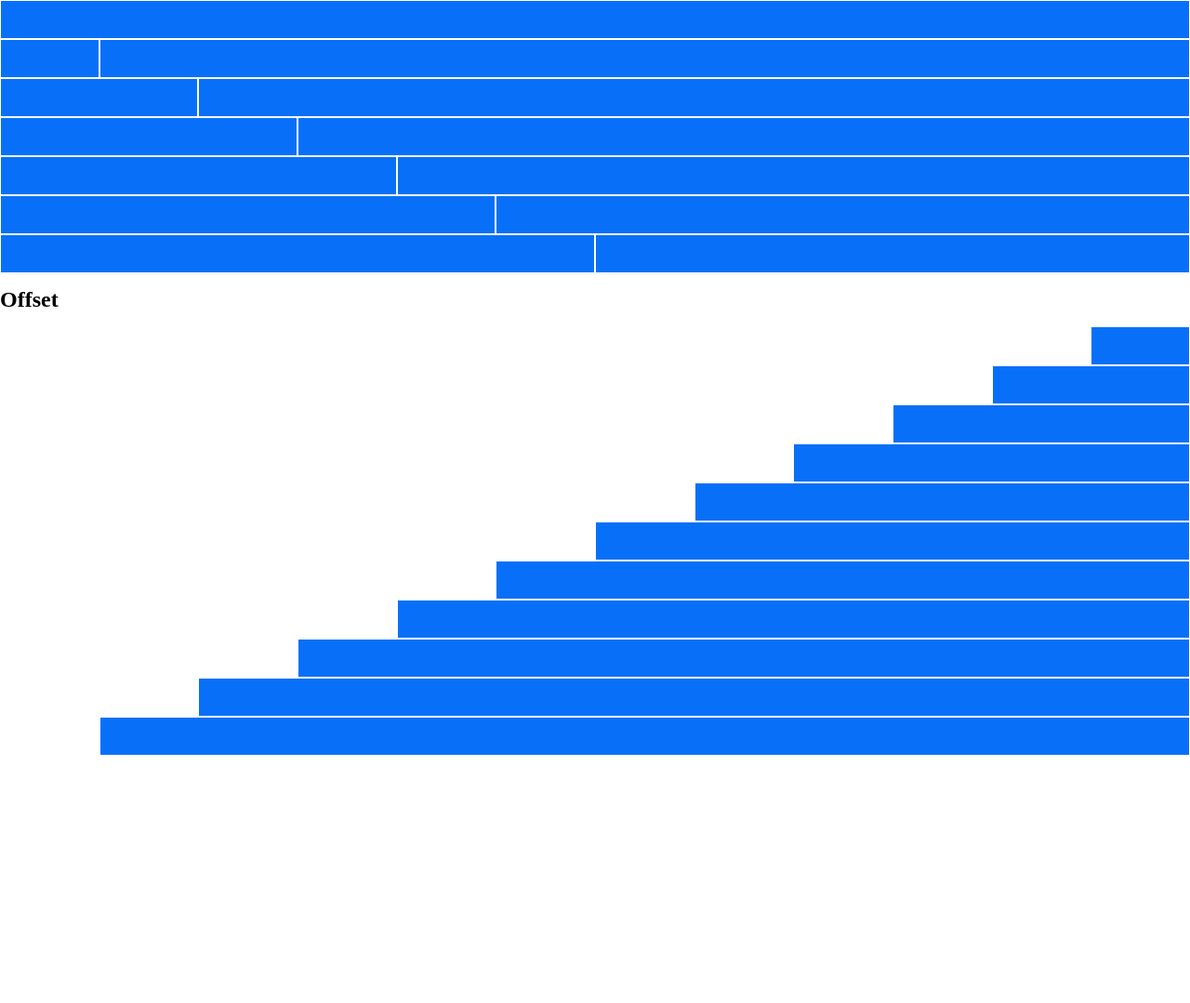
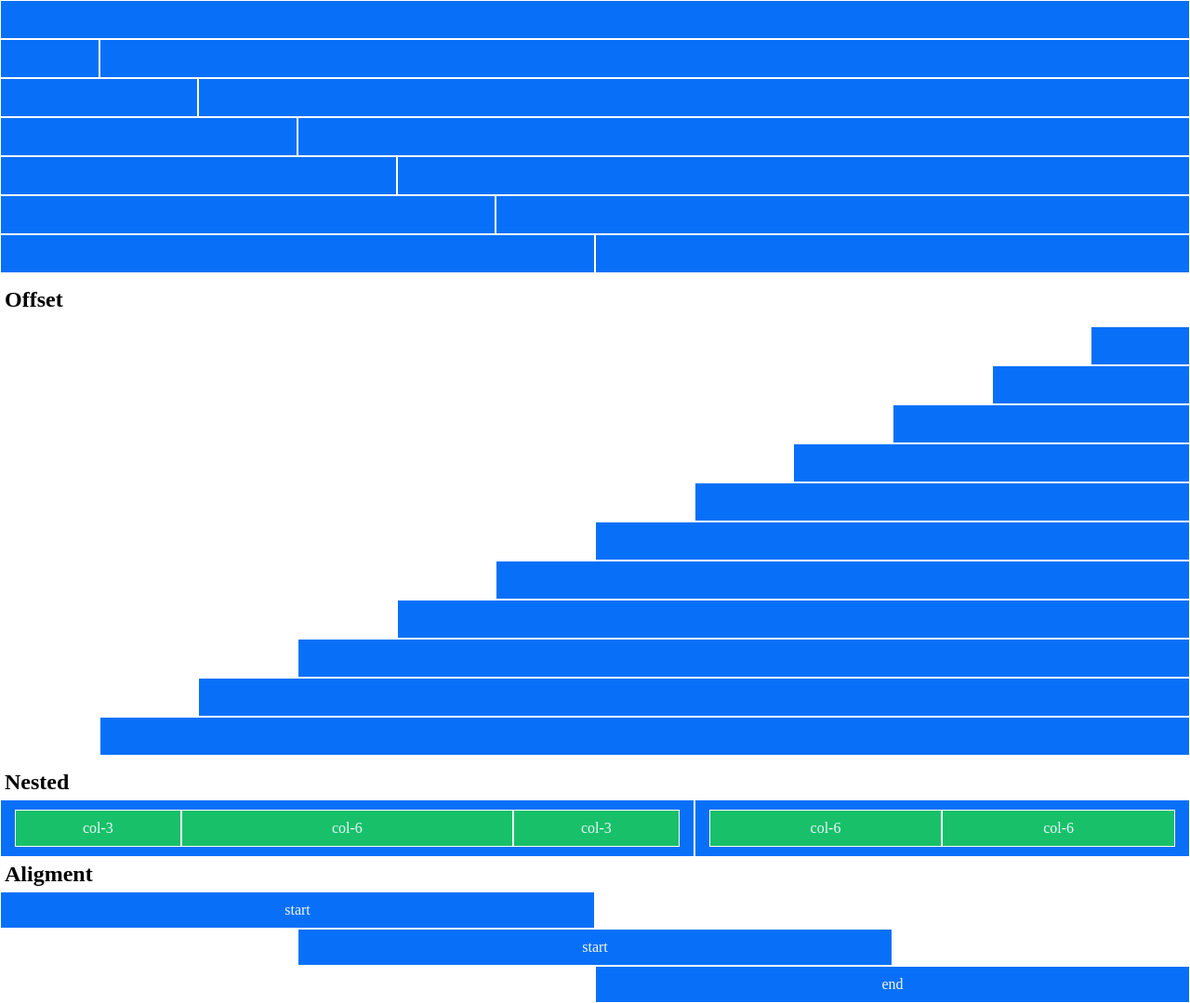
Before and after one commit to stefanom13/html-css-12bool, a plain HTML site: page index.html in a window 1280 px wide. Shown: the part 314-1393 px from the top of the page at 93% size. Before the commit the page ends 1142 px from the top, so only its background shows below. Drawn offline with Linux system fonts and the light colour scheme.

Commit message:
inserimento aligment

```diff
--- a/framework.css
+++ b/framework.css
@@ -117,3 +117,30 @@
 .col-offset-11 {
   margin-left: calc((100% / 12) * 11);
 }
+
+/* justify-content  */
+.justify-center {
+  justify-content: center;
+}
+
+.justify-end {
+  justify-content: flex-end;
+}
+
+.justify-around {
+  justify-content: space-around;
+}
+
+.justify-between {
+  justify-content: space-between;
+}
+
+/* align-contents  */
+
+.align-center {
+  align-self: center;
+}
+
+.align-end {
+  align-self: flex-end;
+}
--- a/index.html
+++ b/index.html
@@ -165,7 +165,44 @@
         </section>
     </div>
 
-    <!-- inserimento quarto esercizio  -->
+    <!-- inserimento quarto esercizio  nested  -->
+
+    <div class="container-fluid">
+        <h2>Nested</h2>
+        <div class="row">
+            <div class="col-7">
+                <div class="row">
+                    <div class="col-3 green">col-3</div>
+                    <div class="col-6 green">col-6</div>
+                    <div class="col-3 green">col-3</div>
+                </div>
+            </div>
+            <div class="col-5">
+               <div class="row">
+                <div class="col-6 green">col-6</div>
+                <div class="col-6 green">col-6 </div>
+               </div>
+            </div>
+        </div>
+    </div>
+
+    <!-- inserimento quinto esercizio aligment  -->
+
+    <div class="container-fluid">
+        <h2>Aligment</h2>
+
+        <div class="row">
+            <div class="col-6 ">start</div>
+        </div>
+
+        <div class="row justify-center">
+            <div class="col-6 ">start</div>
+        </div>
+        <div class="row justify-end">
+            <div class="col-6 ">end</div>
+        </div>
+
+    </div>
 
 </body>
 </html>
--- a/style.css
+++ b/style.css
@@ -2,6 +2,10 @@
   box-sizing: border-box;
   padding: 0;
   margin: 0;
+}
+
+h2 {
+  margin: 5px 5px;
 }
 
 /* debug  */
```
